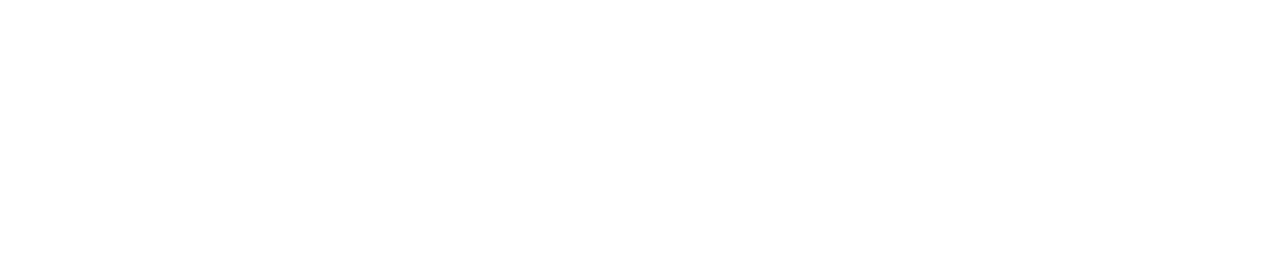
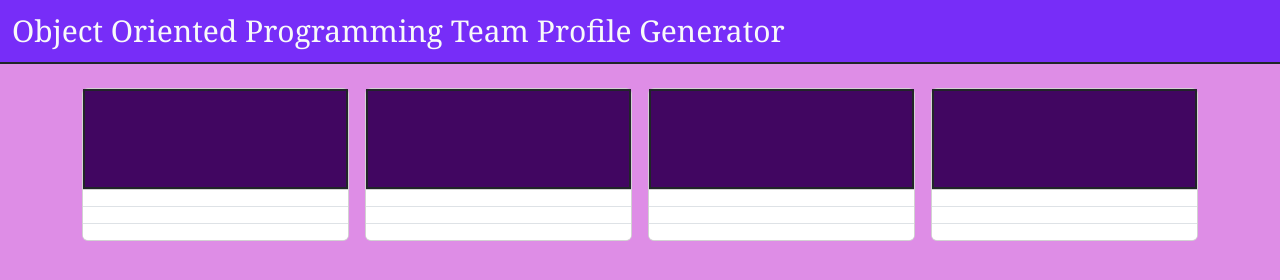
Before and after one commit to Carissella/Object-Oriented-Programming-Team-Profiler, a website: page dist/index.html in a window 1280 px wide. Drawn offline with nearby package versions, Linux system fonts and the light colour scheme.

Commit message:
added html and css framework to display employees information

```diff
--- a/dist/index.html
+++ b/dist/index.html
@@ -1,13 +1,87 @@
 <!DOCTYPE html>
 <html lang="en">
-<head>
-    <meta charset="UTF-8">
-    <meta http-equiv="X-UA-Compatible" content="IE=edge">
-    <meta name="viewport" content="width=device-width, initial-scale=1.0">
-    <title>Team Profiling App</title>
-    <link rel="stylesheet" href="style.css">
-</head>
-<body>
+  <head>
+    <meta charset="UTF-8" />
+    <meta http-equiv="X-UA-Compatible" content="IE=edge" />
+    <meta name="viewport" content="width=device-width, initial-scale=1.0" />
+    <title>Team Profiles</title>
 
-</body>
+    <link
+      href="https://cdn.jsdelivr.net/npm/bootstrap@5.3.0-alpha1/dist/css/bootstrap.min.css"
+      rel="stylesheet"
+      integrity="sha384-GLhlTQ8iRABdZLl6O3oVMWSktQOp6b7In1Zl3/Jr59b6EGGoI1aFkw7cmDA6j6gD"
+      crossorigin="anonymous"
+    />
+
+    <link rel="preconnect" href="https://fonts.googleapis.com" />
+    <link rel="preconnect" href="https://fonts.gstatic.com" crossorigin />
+    <link
+      href="https://fonts.googleapis.com/css2?family=Libre+Baskerville&display=swap"
+      rel="stylesheet"
+    />
+
+    <link rel="stylesheet" href="style.css" />
+  </head>
+  <body>
+    <nav class="navbar navbar oop-nav border-bottom border-dark border-2">
+      <div class="container-fluid">
+        <span class="navbar-brand mb-0 h1 text-light oop-title"
+          >Object Oriented Programming Team Profile Generator</span
+        >
+      </div>
+    </nav>
+
+    <div class="container">
+      <div class="row">
+        <div
+          class="main-section col-12 d-flex justify-content-center column-gap-3 my-4"
+        >
+          <div class="card" style="width: 18rem">
+            <div class="card-body oop-card border border-dark border-2">
+              <h5 class="card-title oop-text"></h5>
+              <p class="oop-text"></p>
+            </div>
+            <ul class="list-group list-group-flush">
+              <li class="list-group-item"><b></b></li>
+              <li class="list-group-item"><b></b></li>
+              <li class="list-group-item"><b></b></li>
+            </ul>
+          </div>
+          <div class="card" style="width: 18rem">
+            <div class="card-body oop-card border border-dark border-2">
+              <h5 class="card-title oop-text"></h5>
+              <p class="oop-text"></p>
+            </div>
+            <ul class="list-group list-group-flush">
+              <li class="list-group-item"><b></b></li>
+              <li class="list-group-item"><b></b></li>
+              <li class="list-group-item"><b></b></li>
+            </ul>
+          </div>
+          <div class="card" style="width: 18rem">
+            <div class="card-body oop-card border border-dark border-2">
+              <h5 class="card-title oop-text"></h5>
+              <p class="oop-text"></p>
+            </div>
+            <ul class="list-group list-group-flush">
+              <li class="list-group-item"><b></b></li>
+              <li class="list-group-item"><b></b></li>
+              <li class="list-group-item"><b></b></li>
+            </ul>
+          </div>
+          <div class="card" style="width: 18rem">
+            <div class="card-body oop-card border border-dark border-2">
+              <h5 class="card-title oop-text"></h5>
+              <p class="oop-text"></p>
+            </div>
+            <ul class="list-group list-group-flush">
+              <li class="list-group-item"><b></b></li>
+              <li class="list-group-item"><b></b></li>
+              <li class="list-group-item"><b></b></li>
+            </ul>
+          </div>
+        </div>
+      </div>
+    </div>
+  </body>
 </html>
--- a/dist/style.css
+++ b/dist/style.css
@@ -0,0 +1,25 @@
+body {
+    font-family: Georgia, 'Times New Roman', Times, serif;
+    background-color: rgb(222, 141, 230);
+}
+
+.oop-nav {
+    background-color: rgb(119, 45, 248);
+    color: rgb(249, 246, 250)
+}
+
+.oop-card {
+    background-color: rgb(65, 6, 97);
+    min-height: 60px;
+    max-height: 100px;
+}
+
+.oop-text {
+    color: rgb(201, 253, 116);
+    min-height: 40px;
+    max-height: 50px;
+}
+
+.oop-title {
+    font-size: 30px !important;
+}
```
Also changed, not shown: 1 other file.
